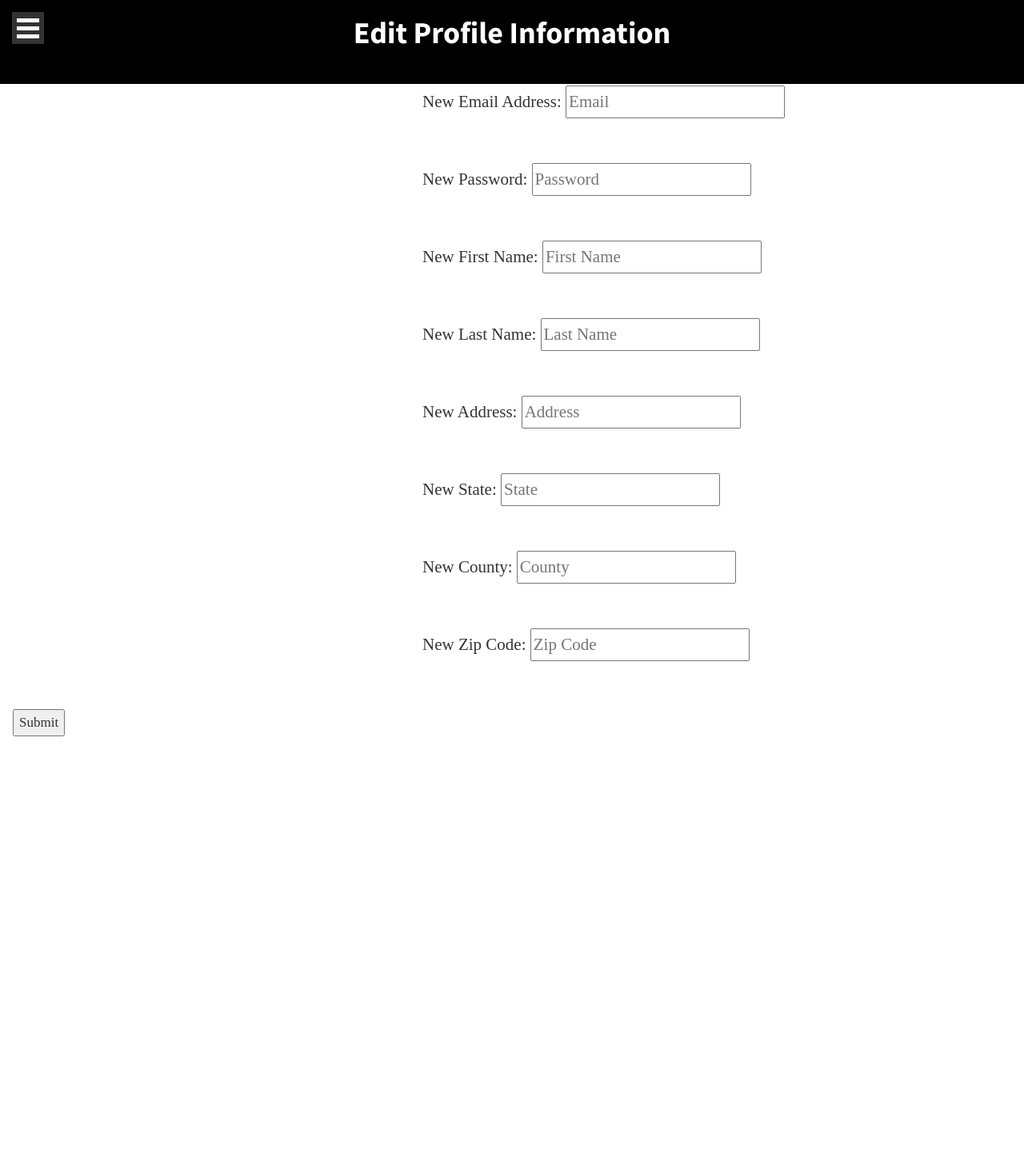
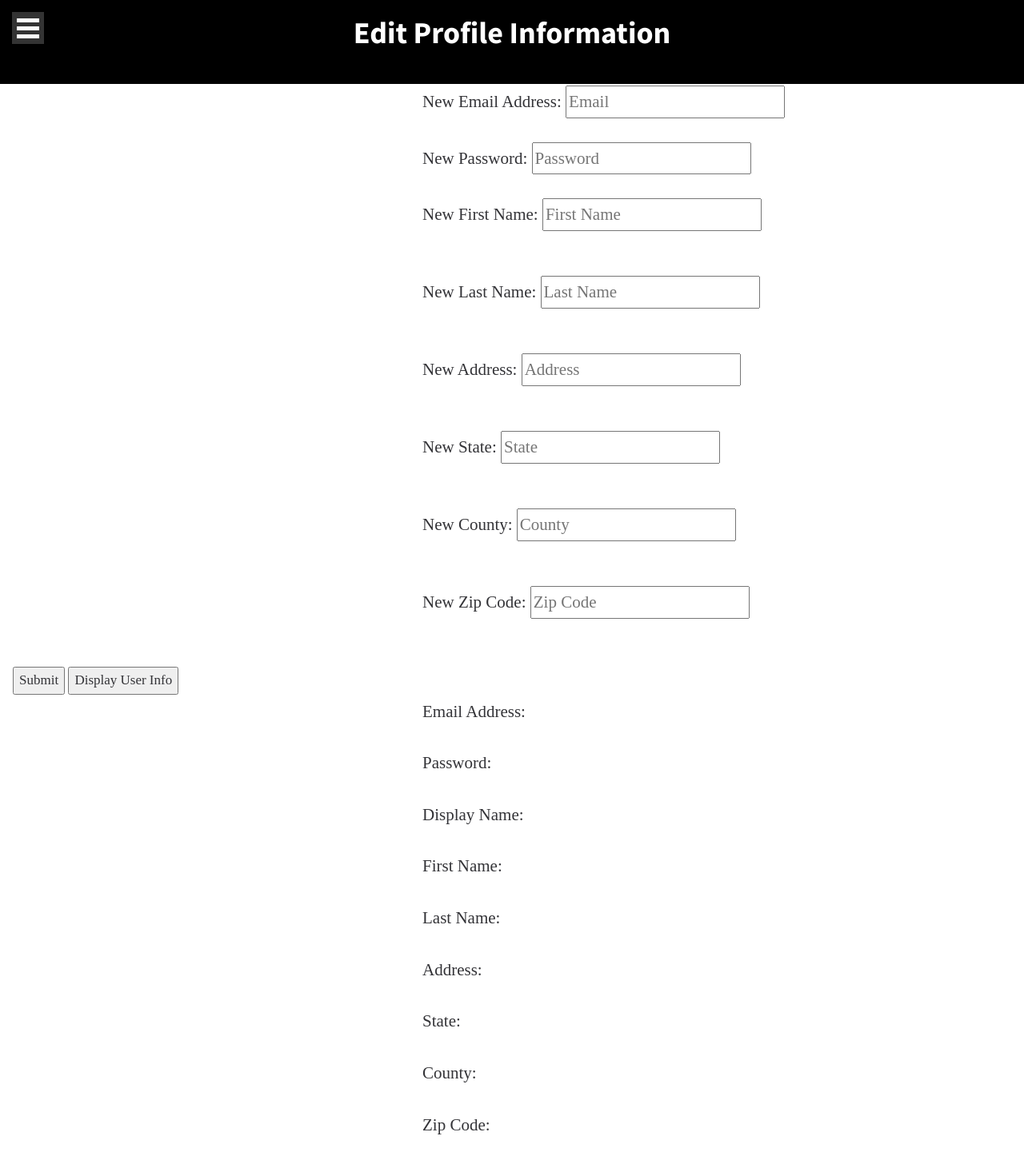
Before and after one commit to EJBlog/TravelMap, a Jekyll site: the page build/profile.html, which Jekyll copies as it is, in a window 1280 px wide. Shown: the whole page at 80% size. Built offline with Jekyll 4.4.1, drawn with Linux system fonts in a browser that asks for light colours; nearby versions of some CDN libraries; some web fonts are replaced; comment, search, counter and statistics services are not loaded.

Commit message:
Got the database to work and tested on profile page

```diff
--- a/build/css/profile.css
+++ b/build/css/profile.css
@@ -1,4 +1,4 @@
-.userProfile{
+.updateUserProfile{
   font-size: 16px;
   padding: 2px 16px;
   margin-left: 40%;
--- a/build/js/user_loggin.js
+++ b/build/js/user_loggin.js
@@ -43,7 +43,7 @@
 
     var user = firebase.auth().currentUser;
 
-    firebase.database().ref("users/" + user.uid).push({
+    firebase.database().ref("Users/" + user.uid).set({
       // email: user.email,
       // password: user.password,
       email: email,
@@ -96,25 +96,59 @@
 function updateUserInfo(){
 
   var user = firebase.auth().currentUser;
-  var newEmail = document.getElementById("newEmail");
-  var newPassword = document.getElementById("newPassword");
 
-  firebase.database().ref("users/" + user.uid).update({
+  firebase.database().ref("Users/" + user.uid).update({
 
     // if (newEmail <> undefined || newEmail <> null) {
     //   email: newEmail
     // },
-    email: newEmail,
-    password: newPassword,
-    // displayName: user.displayName,
-    // photoURL: user.photoURL,
-    // emailVerified: user.emailVerified
+    email: document.getElementById("newEmail").value,
+    password: document.getElementById("newPassword").value,
+    displayName: document.getElementById("newFName").value + "" + document.getElementById("newLName").value,
+    firstName: document.getElementById("newFName").value,
+    lastName: document.getElementById("newLName").value,
+    address: document.getElementById("newAddress").value,
+    countyCd: document.getElementById("newCounty").value,
+    stateCd: document.getElementById("newState").value,
+    zipCd: document.getElementById("newZipCd").value
+    // photoURL: document.getElementById("").value
+    // emailVerified: document.getElementById("").value
   });
 
-  firebase.database().ref("-Users/-KUanJA9egwmPsJCxXpv").update({ displayName: "New trainer" });
+}
 
+function displayUserInfo(){
 
+  var user = firebase.auth().currentUser;
 
+  firebase.database().ref("Users/" + user.uid).on("value", function(snapshot) {
+    document.getElementById("oldEmail").innerHTML = snapshot.val().email,
+    document.getElementById("oldPassword").innerHTML = snapshot.val().password,
+    document.getElementById("oldDisplayName").innerHTML = snapshot.val().firstName + "" + snapshot.val().lastName ,
+    document.getElementById("oldFName").innerHTML = snapshot.val().firstName,
+    document.getElementById("oldLName").innerHTML = snapshot.val().lastName,
+    document.getElementById("oldCounty").innerHTML = snapshot.val().countyCd,
+    document.getElementById("oldState").innerHTML = snapshot.val().stateCd,
+    document.getElementById("oldZipCd").innerHTML = snapshot.val().zipCd,
+    document.getElementById("oldAddress").innerHTML = snapshot.val().address
+
+}, function (error) {
+   console.log("Error: " + error.code);
+});
+
+  // firebase.database().ref("Users/" + user.uid).update({
+  //
+  //   // if (newEmail <> undefined || newEmail <> null) {
+  //   //   email: newEmail
+  //   // },
+  //   email: document.getElementById("newEmail").value,
+  //   password: document.getElementById("newPassword").value,
+  //   displayName: document.getElementById("newFName").value + document.getElementById("newLName").value,
+  //   firstName: document.getElementById("newFName").value,
+  //   LastName: ddocument.getElementById("newLName").value,
+  //   // photoURL: document.getElementById("").value
+  //   // emailVerified: document.getElementById("").value
+  // });
 
 }
 
--- a/build/profile.html
+++ b/build/profile.html
@@ -91,10 +91,10 @@
 		<a id="userDisplay" href="profile.html" class="loggedInUser"></a>
 	</div>
 
-  <div class="userProfile">
+  <div class="updateUserProfile">
     <form>
-      <p>New Email Address: <input type="text" placeholder="Email" id="newEmail" name="email"></p><br>
-      <p>New Password: <input type="text" placeholder="Password" id="newPassword" name="password"></p><br>
+      <p>New Email Address: <input type="text" placeholder="Email" id="newEmail" name="email"></p>
+      <p>New Password: <input type="text" placeholder="Password" id="newPassword" name="password"></p>
       <p>New First Name: <input type="text" placeholder="First Name" id="newFName" name="fName"></p><br>
       <p>New Last Name: <input type="text" placeholder="Last Name" id="newLName" name="lName"></p><br>
       <p>New Address: <input type="text" placeholder="Address" id="newAddress" name="address"></p><br>
@@ -105,7 +105,22 @@
   </div>
   <div class="logginModal-footer">
     <input type="button" onclick="updateUserInfo()" id="updateUserInfo"  value="Submit">
+		<input type="button" onclick="displayUserInfo()" id="displayUserInfo"  value="Display User Info">
   </div>
+
+	<div class="updateUserProfile">
+		<form>
+			<p>Email Address: <span id="oldEmail"></span></p>
+			<p>Password: <span id="oldPassword"></span></p>
+			<p>Display Name: <span id="oldDisplayName"></span></p>
+			<p>First Name: <span id="oldFName"></span></p>
+			<p>Last Name: <span id="oldLName"></span></p>
+			<p>Address: <span id="oldAddress"></span></p>
+			<p>State: <span id="oldState"></span></p>
+			<p>County: <span id="oldCounty"></span></p>
+			<p>Zip Code: <span id="oldZipCd"></span></p>
+		</form>
+	</div>
 
 
 
```
